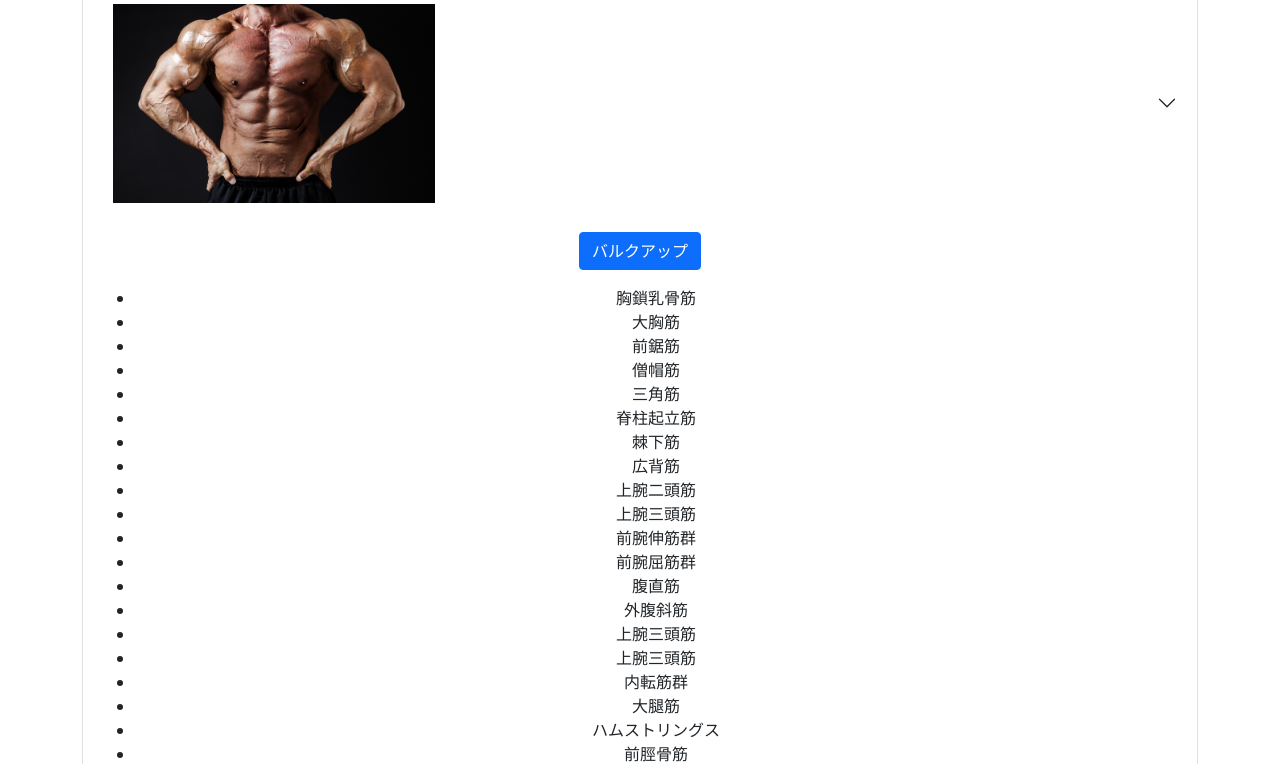
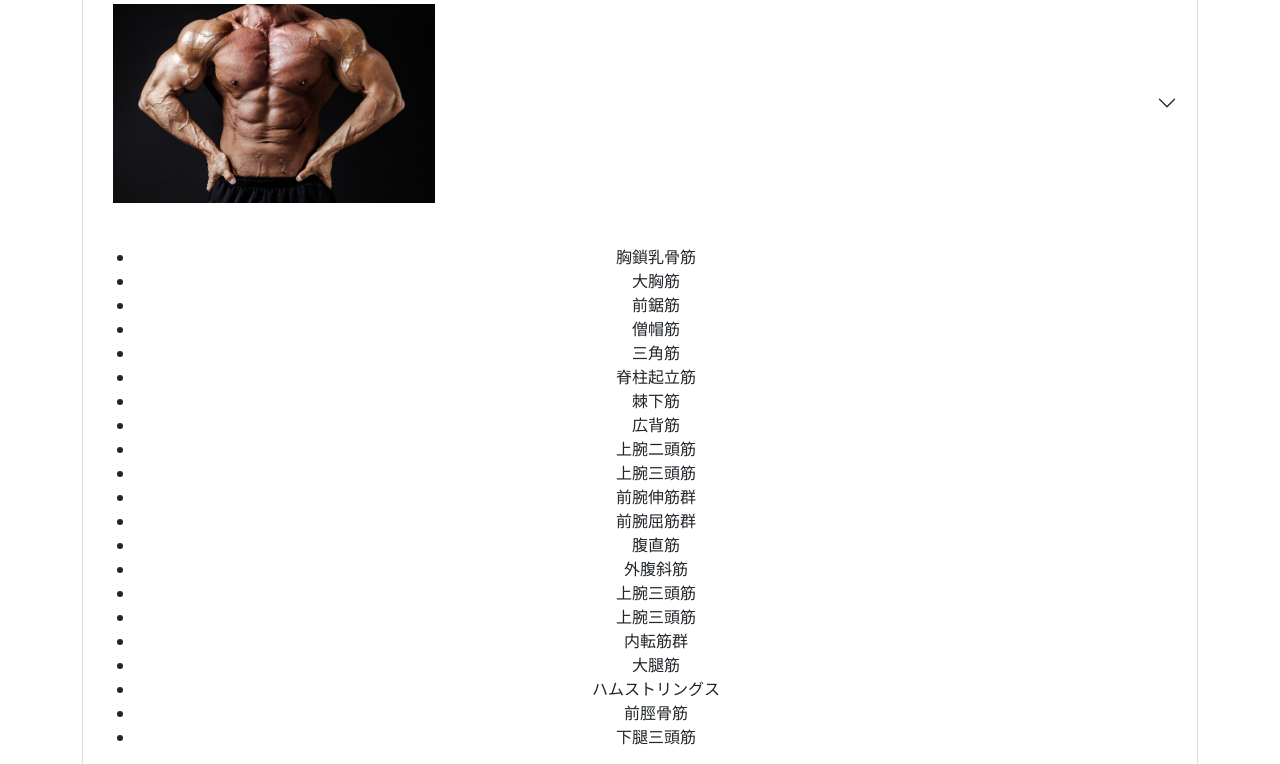
Before and after one commit to shukurimu0121/team_project, a Flask app: page /keyword in a window 1280 px wide. Shown: the part 161-925 px from the top of the page. Run offline with Flask 2, Linux system fonts and the light colour scheme; a user stored in the database is signed in; some libraries are stand-ins or nearby versions.

Commit message:
Mon, Mar 6, 2023, 3:26 PM +09:00

```diff
--- a/team/templates/keyword.html
+++ b/team/templates/keyword.html
@@ -13,7 +13,6 @@
               <h2 class="accordion-header" id="panelsStayOpen-headingOne">
                 <button class="accordion-button collapsed" type="button" data-bs-toggle="collapse" data-bs-target="#panelsStayOpen-collapseOne" aria-expanded="true" aria-controls="panelsStayOpen-collapseOne">
                   <img src="images/bulkup.jpeg" title="バルクアップ" style="margin: 10px; width: 30%; height: 20%">
-                  <button type="button" class="btn btn-primary">バルクアップ</button>
                 </button>
               </h2>
               <div id="panelsStayOpen-collapseOne" class="accordion-collapse collapse show" aria-labelledby="panelsStayOpen-headingOne">
```
